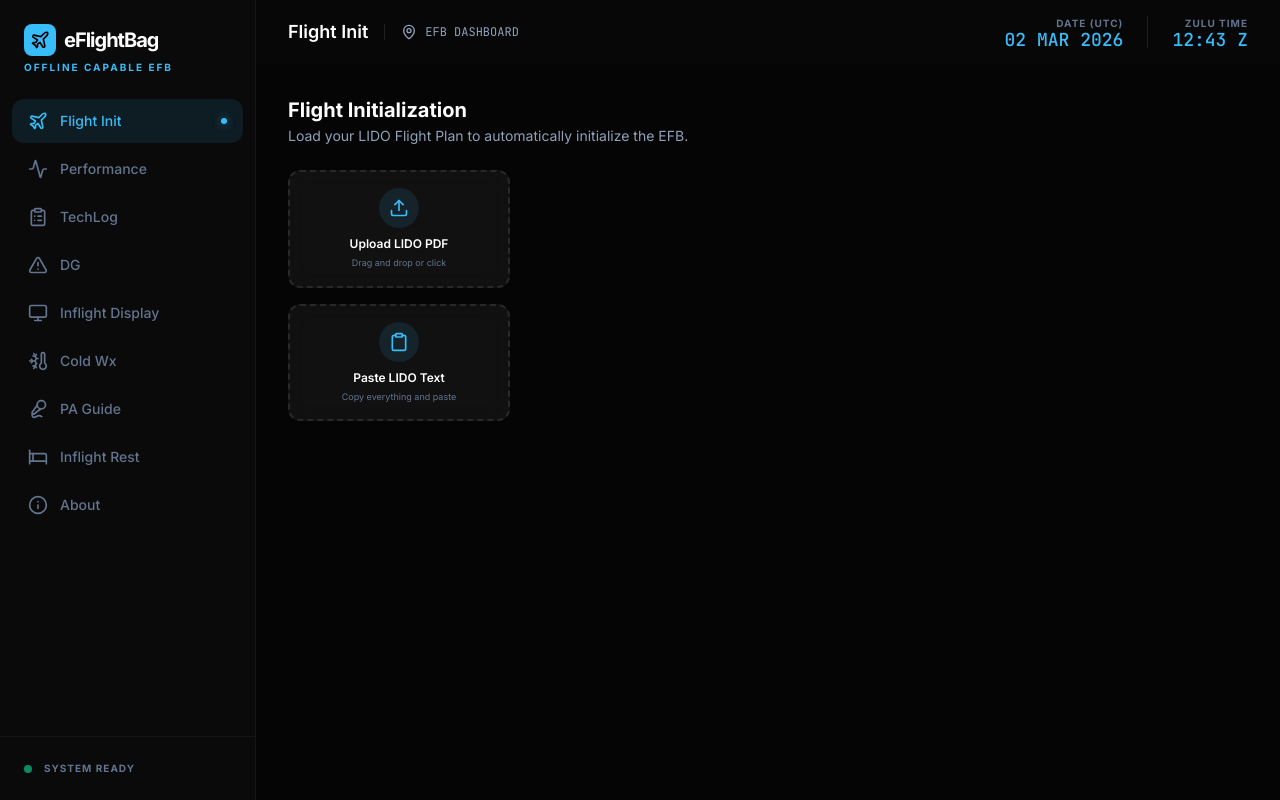
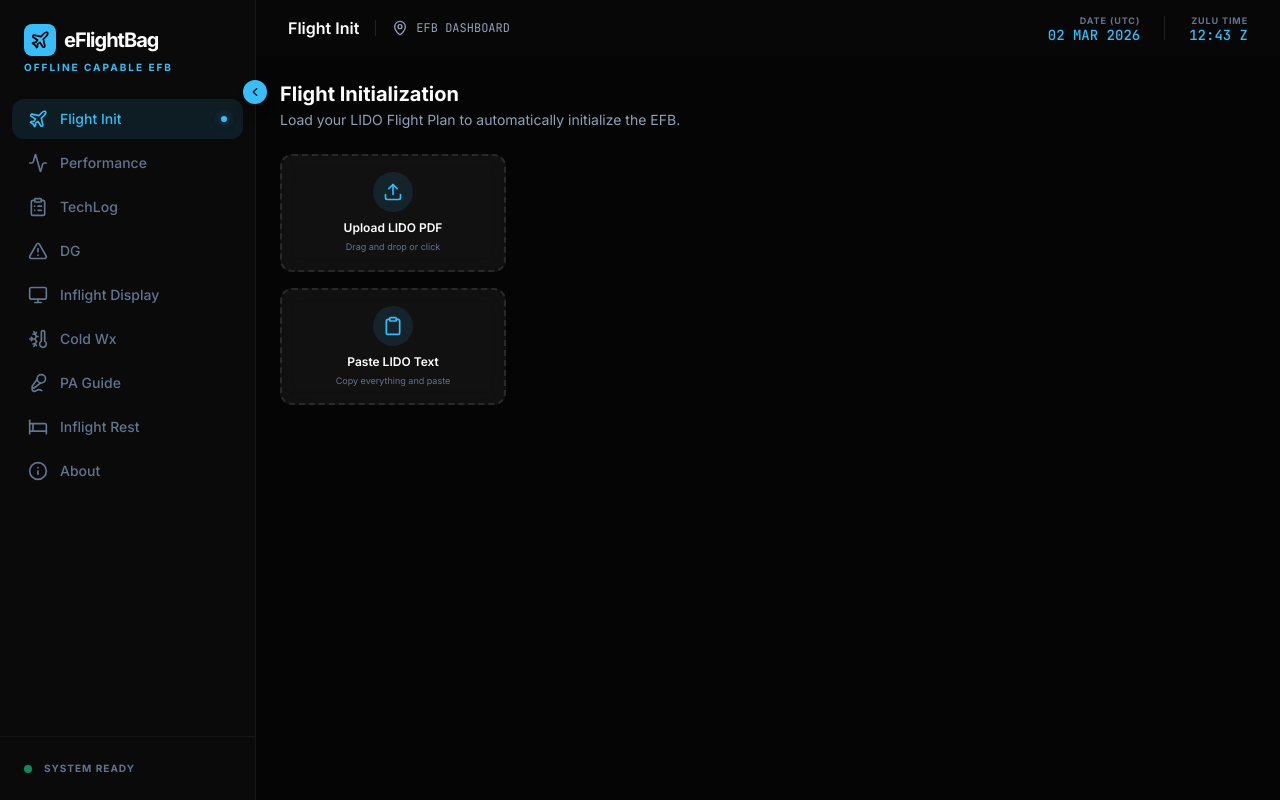
Before and after one commit to mblandon88-create/flightbag, a React (Vite) app: page / in a window 1280 px wide. Built offline with nearby package versions, Linux system fonts and the light colour scheme.

Commit message:
feat: iPad Safari optimization - collapsible sidebar and compact UI

```diff
--- a/index.html
+++ b/index.html
@@ -3,7 +3,9 @@
   <head>
     <meta charset="UTF-8" />
     <link rel="icon" type="image/svg+xml" href="/vite.svg" />
-    <meta name="viewport" content="width=device-width, initial-scale=1.0" />
+    <meta name="viewport" content="width=device-width, initial-scale=1.0, viewport-fit=cover, user-scalable=no" />
+    <meta name="apple-mobile-web-app-capable" content="yes" />
+    <meta name="apple-mobile-web-app-status-bar-style" content="black-translucent" />
     <title>EFlightBag</title>
   </head>
   <body>
--- a/src/components/MainLayout.tsx
+++ b/src/components/MainLayout.tsx
@@ -9,7 +9,9 @@
     Bed,
     Info,
     MapPin,
-    ThermometerSnowflake
+    ThermometerSnowflake,
+    ChevronLeft,
+    ChevronRight
 } from 'lucide-react';
 import { motion, AnimatePresence } from 'motion/react';
 import { cn } from '../lib/utils';
@@ -25,6 +27,7 @@
 
 export function MainLayout({ children, activeSection, onSectionChange, route = 'EFB DASHBOARD', flightNumber }: MainLayoutProps) {
     const [currentTime, setCurrentTime] = useState(new Date());
+    const [isSidebarCollapsed, setIsSidebarCollapsed] = useState(false);
 
     useEffect(() => {
         const timer = setInterval(() => setCurrentTime(new Date()), 1000);
@@ -51,19 +54,29 @@
         <div className="flex h-screen overflow-hidden bg-aviation-bg text-slate-200 font-sans">
             {/* Sidebar */}
             <aside className={cn(
-                "border-r border-white/5 bg-aviation-panel flex flex-col transition-all duration-300 shrink-0",
-                "w-16 md:w-20 lg:w-64"
+                "border-r border-white/5 bg-aviation-panel flex flex-col transition-all duration-300 shrink-0 relative",
+                isSidebarCollapsed ? "w-16" : "w-16 md:w-20 lg:w-64"
             )}>
+                {/* Toggle Button */}
+                <button
+                    onClick={() => setIsSidebarCollapsed(!isSidebarCollapsed)}
+                    className="absolute -right-3 top-20 w-6 h-6 bg-aviation-accent rounded-full flex items-center justify-center text-black shadow-lg z-50 hover:scale-110 transition-transform hidden lg:flex"
+                >
+                    {isSidebarCollapsed ? <ChevronRight size={14} /> : <ChevronLeft size={14} />}
+                </button>
+
                 <div className="p-4 lg:p-6 overflow-hidden">
                     <h1 className="text-xl font-bold tracking-tighter text-white flex items-center gap-2">
                         <div className="w-8 h-8 bg-aviation-accent rounded-lg flex items-center justify-center shrink-0">
                             <Plane className="w-5 h-5 text-black" />
                         </div>
-                        <span className="hidden lg:inline truncate">eFlightBag</span>
+                        {!isSidebarCollapsed && <span className="hidden lg:inline truncate">eFlightBag</span>}
                     </h1>
-                    <p className="hidden lg:block text-[10px] font-bold text-aviation-accent uppercase tracking-[0.2em] mt-1 truncate">
-                        Offline Capable EFB
-                    </p>
+                    {!isSidebarCollapsed && (
+                        <p className="hidden lg:block text-[10px] font-bold text-aviation-accent uppercase tracking-[0.2em] mt-1 truncate">
+                            Offline Capable EFB
+                        </p>
+                    )}
                 </div>
 
                 <nav className="flex-1 px-2 lg:px-3 space-y-1 overflow-y-auto custom-scrollbar">
@@ -73,7 +86,7 @@
                             onClick={() => onSectionChange(item.id as AppSection)}
                             title={item.label}
                             className={cn(
-                                "w-full flex items-center gap-3 px-3 lg:px-4 py-3 rounded-xl transition-all duration-200 group text-left",
+                                "w-full flex items-center gap-3 px-3 lg:px-4 py-2.5 rounded-xl transition-all duration-200 group text-left",
                                 activeSection === item.id
                                     ? "bg-aviation-accent/10 text-aviation-accent"
                                     : "text-slate-500 hover:text-slate-200 hover:bg-white/5"
@@ -83,8 +96,8 @@
                                 "w-5 h-5 transition-transform duration-200 group-hover:scale-110 shrink-0",
                                 activeSection === item.id ? "text-aviation-accent" : "text-slate-500"
                             )} />
-                            <span className="text-sm font-medium hidden lg:inline truncate">{item.label}</span>
-                            {activeSection === item.id && (
+                            {!isSidebarCollapsed && <span className="text-sm font-medium hidden lg:inline truncate">{item.label}</span>}
+                            {!isSidebarCollapsed && activeSection === item.id && (
                                 <motion.div
                                     layoutId="activeNav"
                                     className="ml-auto w-1.5 h-1.5 rounded-full bg-aviation-accent shadow-[0_0_8px_rgba(56,189,248,0.6)] hidden lg:block"
@@ -97,7 +110,7 @@
                 <div className="p-4 lg:p-6 border-t border-white/5">
                     <div className="flex items-center gap-3 text-slate-500">
                         <div className="w-2 h-2 rounded-full bg-aviation-success animate-pulse shrink-0" />
-                        <span className="text-[10px] font-bold uppercase tracking-widest hidden lg:inline">System Ready</span>
+                        {!isSidebarCollapsed && <span className="text-[10px] font-bold uppercase tracking-widest hidden lg:inline">System Ready</span>}
                     </div>
                 </div>
             </aside>
@@ -105,9 +118,9 @@
             {/* Main Content */}
             <main className="flex-1 flex flex-col overflow-hidden">
                 {/* Top Bar */}
-                <header className="h-14 md:h-16 border-bottom border-white/5 bg-aviation-panel/50 backdrop-blur-xl flex items-center justify-between px-4 md:px-8 shrink-0 relative">
+                <header className="h-12 md:h-14 border-bottom border-white/5 bg-aviation-panel/50 backdrop-blur-xl flex items-center justify-between px-4 md:px-8 shrink-0 relative pt-[env(safe-area-inset-top)]">
                     <div className="flex items-center gap-2 md:gap-4 z-10 max-w-[30%]">
-                        <h2 className="text-sm md:text-lg font-semibold text-white truncate max-w-[120px] md:max-w-none">
+                        <h2 className="text-sm md:text-base font-semibold text-white truncate max-w-[120px] md:max-w-none">
                             {navItems.find(i => i.id === activeSection)?.label}
                         </h2>
                         <div className="h-4 w-[1px] bg-white/10" />
@@ -119,28 +132,28 @@
 
                     {flightNumber && activeSection !== 'flight-init' && (
                         <div className="absolute left-1/2 top-1/2 -translate-x-1/2 -translate-y-1/2 flex flex-col items-center justify-center pointer-events-none z-10 hidden sm:flex">
-                            <span className="text-[8px] md:text-[9px] font-bold text-slate-500 uppercase tracking-widest leading-none mb-1">Flight</span>
-                            <span className="text-base md:text-xl font-mono font-bold text-aviation-success drop-shadow-md leading-none">{flightNumber}</span>
+                            <span className="text-[8px] md:text-[9px] font-bold text-slate-500 uppercase tracking-widest leading-none mb-0.5">Flight</span>
+                            <span className="text-base md:text-lg font-mono font-bold text-aviation-success drop-shadow-md leading-none">{flightNumber}</span>
                         </div>
                     )}
 
                     <div className="flex items-center gap-3 md:gap-6 z-10 w-auto justify-end">
                         <div className="flex flex-col items-end hidden md:flex">
-                            <span className="text-[8px] md:text-[10px] font-bold text-slate-500 uppercase tracking-widest">Date (UTC)</span>
-                            <span className="text-sm md:text-lg font-mono font-medium text-aviation-accent leading-none">
+                            <span className="text-[8px] md:text-[9px] font-bold text-slate-500 uppercase tracking-widest">Date (UTC)</span>
+                            <span className="text-xs md:text-sm font-mono font-medium text-aviation-accent leading-none">
                                 {currentTime.getUTCDate().toString().padStart(2, '0')} {currentTime.toLocaleString('en-GB', { month: 'short', timeZone: 'UTC' }).toUpperCase()} {currentTime.getUTCFullYear()}
                             </span>
                         </div>
-                        <div className="h-8 w-[1px] bg-white/10 hidden md:block" />
+                        <div className="h-6 w-[1px] bg-white/10 hidden md:block" />
                         <div className="flex flex-col items-end">
-                            <span className="text-[8px] md:text-[10px] font-bold text-slate-500 uppercase tracking-widest">Zulu Time</span>
-                            <span className="text-sm md:text-lg font-mono font-medium text-aviation-accent leading-none">{formatZulu(currentTime)}</span>
+                            <span className="text-[8px] md:text-[9px] font-bold text-slate-500 uppercase tracking-widest">Zulu Time</span>
+                            <span className="text-xs md:text-sm font-mono font-medium text-aviation-accent leading-none">{formatZulu(currentTime)}</span>
                         </div>
                     </div>
                 </header>
 
                 {/* Content Area */}
-                <div className="flex-1 min-h-0 p-4 md:p-6 lg:p-8 flex flex-col">
+                <div className="flex-1 min-h-0 p-3 md:p-4 lg:p-6 flex flex-col pb-[env(safe-area-inset-bottom)]">
                     <AnimatePresence mode="wait">
                         <motion.div
                             key={activeSection}
--- a/src/index.css
+++ b/src/index.css
@@ -23,20 +23,20 @@
 
 @layer components {
   .glass-panel {
-    @apply bg-aviation-glass backdrop-blur-md border border-aviation-border rounded-xl;
+    @apply bg-aviation-glass backdrop-blur-md border border-aviation-border rounded-xl p-3 md:p-4;
   }
 
   .data-label {
-    @apply text-[10px] uppercase tracking-wider text-slate-500 font-semibold;
+    @apply text-[9px] md:text-[10px] uppercase tracking-wider text-slate-500 font-semibold mb-0.5;
   }
 
   .data-value {
-    @apply font-mono text-sm text-slate-200;
+    @apply font-mono text-xs md:text-sm text-slate-200;
   }
 
   .custom-scrollbar::-webkit-scrollbar {
-    width: 4px;
-    height: 4px;
+    width: 3px;
+    height: 3px;
   }
 
   .custom-scrollbar::-webkit-scrollbar-track {
```
